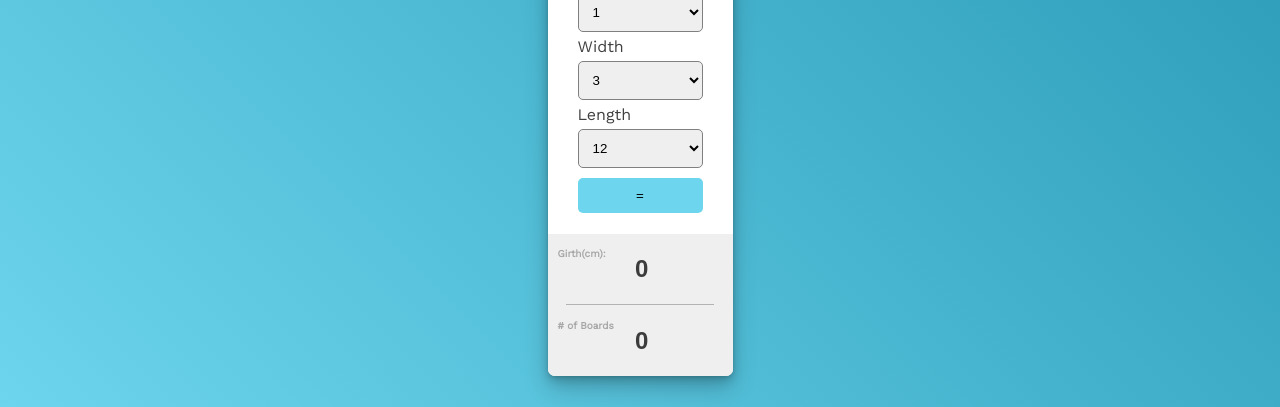
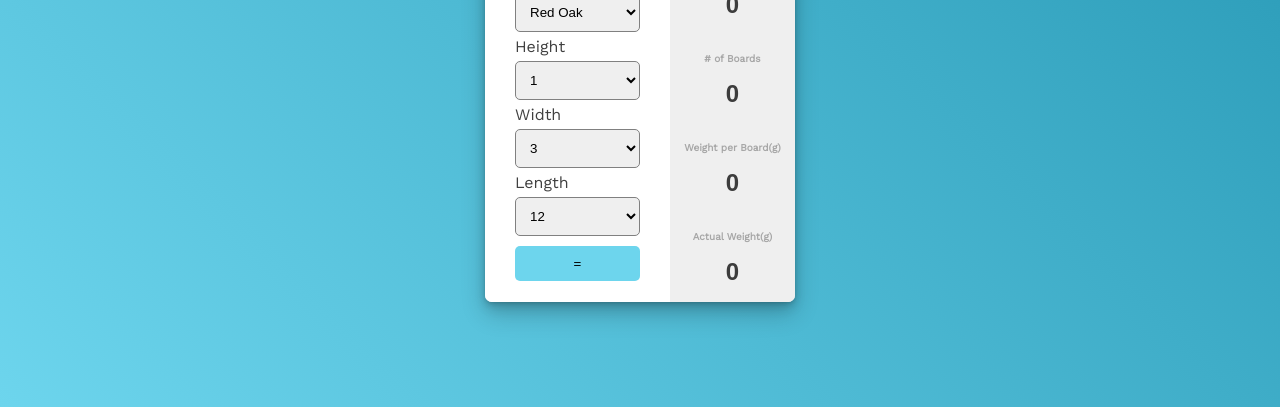
Before and after one commit to mattnaz/shipping-girth-calc, a plain HTML site: page index.html in a window 1280 px wide. Shown: the part 393-800 px from the top of the page. Drawn offline with nearby package versions, Linux system fonts and the light colour scheme.

Commit message:
added board weight(dimensional and actual) - moved results

```diff
--- a/css/style.css
+++ b/css/style.css
@@ -8,7 +8,7 @@ body {
     background: linear-gradient(45deg, #6dd5ed, #2193b0); /* W3C, IE 10+/ Edge, Firefox 16+, Chrome 26+, Opera 12+, Safari 7+ */
     color: rgba(0,0,0,0.75);
     font-family: 'Work Sans', sans-serif;
-    overflow: hidden;
+    overflow: visible;
 }
 input, select {
     margin: 5px 0;
@@ -73,6 +73,8 @@ h1 {
     background: #efefef;
 }
 .card-wrapper {
+    display: flex;
+    flex-direction: row;
     background: white;
     border-radius: 7px;
     box-shadow: 0px 1px 3px rgba(0,0,0,0.1), 0px 3px 6px rgba(0,0,0,0.1),0px 6px 12px rgba(0,0,0,0.1),0px 12px 24px rgba(0,0,0,0.2);
@@ -81,17 +83,25 @@ h1 {
 .card {
     background: white;
     padding: 25px 30px 0;
-    border-radius: 7px 7px 0 0;
+    border-radius: 7px 7px 7px 7px;
     /* box-shadow: 0px 1px 3px rgba(0,0,0,0.1), 0px 3px 6px rgba(0,0,0,0.1),0px 6px 12px rgba(0,0,0,0.1),0px 12px 24px rgba(0,0,0,0.2); */
 
 }
 .card-bottom {
-    border-radius: 0 0 7px 7px;
+    display: flex;
+    flex-direction: column;
+    justify-items: center;
+    justify-content: space-between;
+    align-items: center;
+    flex: content;
+    border-radius: 0 7px 7px 0px;
+    text-align: center;
+    padding-top: 20px;
 }
 
 .card-bottom input {
     text-align: left;
-    margin-left: -20px;
+    margin: 0 auto;
     width: 100%;
     border: 1px solid transparent;
     background: none;
@@ -103,7 +113,7 @@ h1 {
 }
 
 .card-bottom input:last-child {
-    margin-left: -30px;
+
 }
 .card-bottom input:disabled {
     color: rgba(0,0,0,0.75);
@@ -111,10 +121,10 @@ h1 {
 }
 
 .card-bottom label {
+    display: block;
     color: rgba(0,0,0,0.3);
     font-size: 10px;
-    position: relative;
-    top: -20px;
+    top: 0px;
     left: 10px;
 }
 
--- a/index.html
+++ b/index.html
@@ -8,9 +8,19 @@
 
   <body>
       <h1>Shipping Calculator</h1>
-      <div class="card-wrapper">
+<div class="card-wrapper">
     <div class="card">
         <form>
+            <label>Wood Type</label><br>
+            <select name="type" id="type">
+                <option value="0.74">Red Oak</option>
+                <option value="0.7">Walnut</option>
+                <option value="0.77">White Oak</option>
+                <option value="0.5">Polar</option>
+                <option value="0.64">Sapele</option>
+                <option value="0.75">Maple</option>
+                <option value="0.8">Cherry</option>
+            </select><br>
             <label>Height</label><br>
             <select name="height" id="height">
                 <option value="0.75">1</option>
@@ -18,11 +28,11 @@
 
             <label>Width</label><br>
             <select name="width" id="width">
-                <option value="3">3</option>
-                <option value="4">4</option>
-                <option value="5">5</option>
-                <option value="6">6</option>
-                <option value="7">7</option>
+                <option value="2.5">3</option>
+                <option value="3.25">4</option>
+                <option value="4.5">5</option>
+                <option value="5.5">6</option>
+                <option value="7.25">7</option>
                 <option value="8">8</option>
             </select><br>
 
@@ -39,14 +49,28 @@
     </div>
         <div id="result" class="card-bottom empty">
 
-                <label><strong>Girth(cm): </strong></label>
-                <input disabled id="answer" type="text" name="answer" value="0"><br>
-                <hr>
-            	<label><strong># of Boards</strong></label>
-            	<input disabled id="boards" type="text" name="length" value="0">
+                <span>
+                    <label><strong>Girth(cm): </strong></label>
+                    <input disabled id="answer" type="text" name="answer" value="0">
+                </span>
+
+            	<span>
+                    <label><strong># of Boards</strong></label>
+                        <input disabled id="boards" type="text" name="length" value="0">
+                </span>
+
+                <span>
+                    <label><strong>Weight per Board(g)</strong></label>
+                    <input disabled id="weight" type="text" name="length" value="0">
+                </span>
+
+                <span>
+                    <label><strong>Actual Weight(g)</strong></label>
+                	<input disabled id="actual" type="text" name="length" value="0">
+                </span>
 
         </div>
-
+</div>
 
 
   </body>
--- a/js/calc.js
+++ b/js/calc.js
@@ -5,8 +5,9 @@ function girth() {
     var h = Number(document.getElementById("height").value)*2.54;
     var w = Number(document.getElementById("width").value)*2.54;
     var l = Number(document.getElementById("length").value)*2.54;
-    var n = Number(document.getElementById("boards").value);
-
+    var t = Number(document.getElementById("type").value);
+    console.log("h= "+h+"w= "+w+"l= "+l);
+    // Calculate Number of boards and girth
     var i = 0;
     do {
         var s = (((h*2)+(w*2))*i+l);
@@ -15,9 +16,14 @@ function girth() {
     while (s < 300);
     i--;
     i--;
-    var s = (((h*2)+(w*2))*i+l);
-    document.getElementById("boards").value = i;
+    var s = (((h*2)+(w*2))*i+l); //girth calculation
+    document.getElementById("boards").value = i; // assign value of boards
+    var actual = ((h*w*l)*t);
+    document.getElementById("actual").value = Math.ceil(actual);
 
+    var w = (h*w*l)/6000;
+    console.log(w);
+    document.getElementById("weight").value = Number.parseFloat(w).toPrecision(2)*1000;
 
     if (s >= 300) {
         document.getElementById("result").classList.add('too-big');
```
